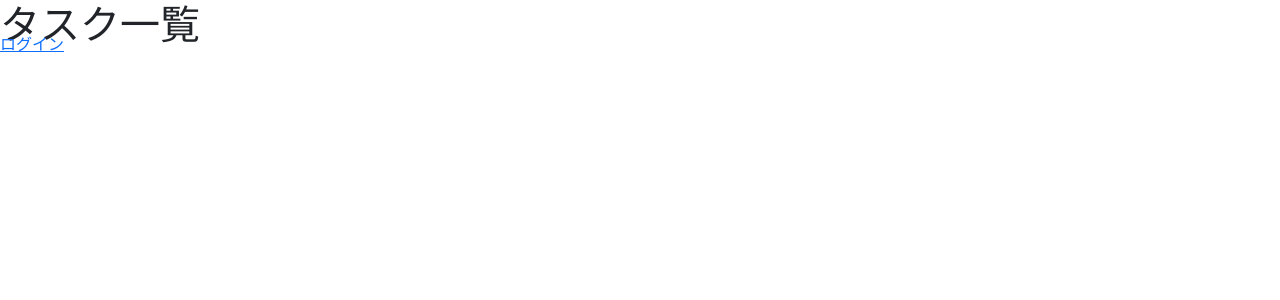
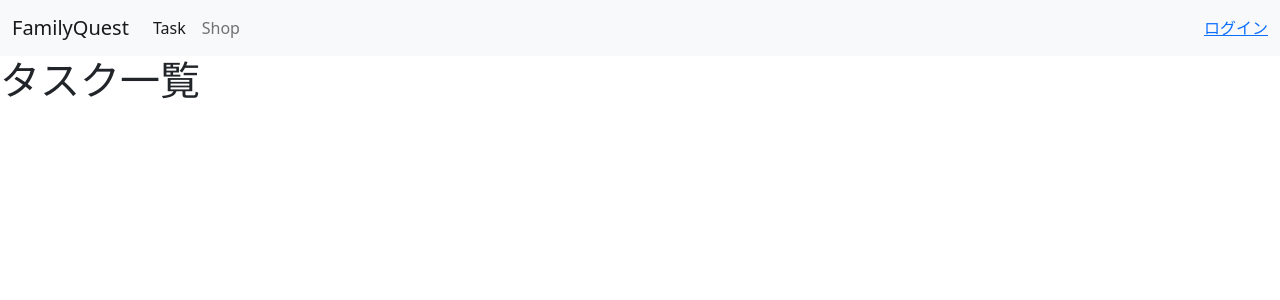
Before and after one commit to n3xem/FamilyQuest, a Django app: page /task/ in a window 1280 px wide. Shown: the top 300 px of the page. Run offline with Django 3.2, Linux system fonts and the light colour scheme; data that the repository does not hold is empty; some libraries are stand-ins or nearby versions.

Commit message:
Add: Taskページのヘッダーを追加

```diff
--- a/task/templates/task/base.html
+++ b/task/templates/task/base.html
@@ -20,18 +20,39 @@
 </head>
 
 <body>
-    {% if user.is_authenticated %}
-    {{ user.username }}さん、こんにちは。あなたの経験値は{{ user.experience_point }}です。
-    {% endif %}
-
+    <nav class="navbar navbar-expand-lg navbar-light bg-light">
+        <div class="container-fluid">
+            <a class="navbar-brand" href="#">FamilyQuest</a>
+            <button class="navbar-toggler" type="button" data-bs-toggle="collapse" data-bs-target="#navbarText"
+                aria-controls="navbarNav" aria-expanded="false" aria-label="Toggle navigation">
+                <span class="navbar-toggler-icon"></span>
+            </button>
+            <div class="collapse navbar-collapse" id="navbarText">
+                <ul class="navbar-nav me-auto mb-2 mb-lg-0">
+                    <li class="nav-item">
+                        <a class="nav-link active" aria-curret="page" href="{% url 'task:index' %}">Task</a>
+                    </li>
+                    <li class="nav-item">
+                        <a class="nav-link" href="{% url 'shop:index' %}">Shop</a>
+                    </li>
+                </ul>
+                <span class="navbar-text">
+                    {% if user.is_authenticated %}
+                    {{ user.username }}さん、こんにちは。あなたの経験値は{{ user.experience_point }}です。
+                    {% endif %}
+                </span>
+                {% if user.is_authenticated %}
+                <a href=" /logout">ログアウト</a>
+                {% else %}
+                <a href="/login">ログイン</a>
+                {% endif %}
+            </div>
+        </div>
+    </nav>
     {% block content %}
     {% endblock %}
 
-    {% if user.is_authenticated %}
-    <a href="/logout">ログアウト</a>
-    {% else %}
-    <a href="/login">ログイン</a>
-    {% endif %}
+
 </body>
 
 </html>
```
